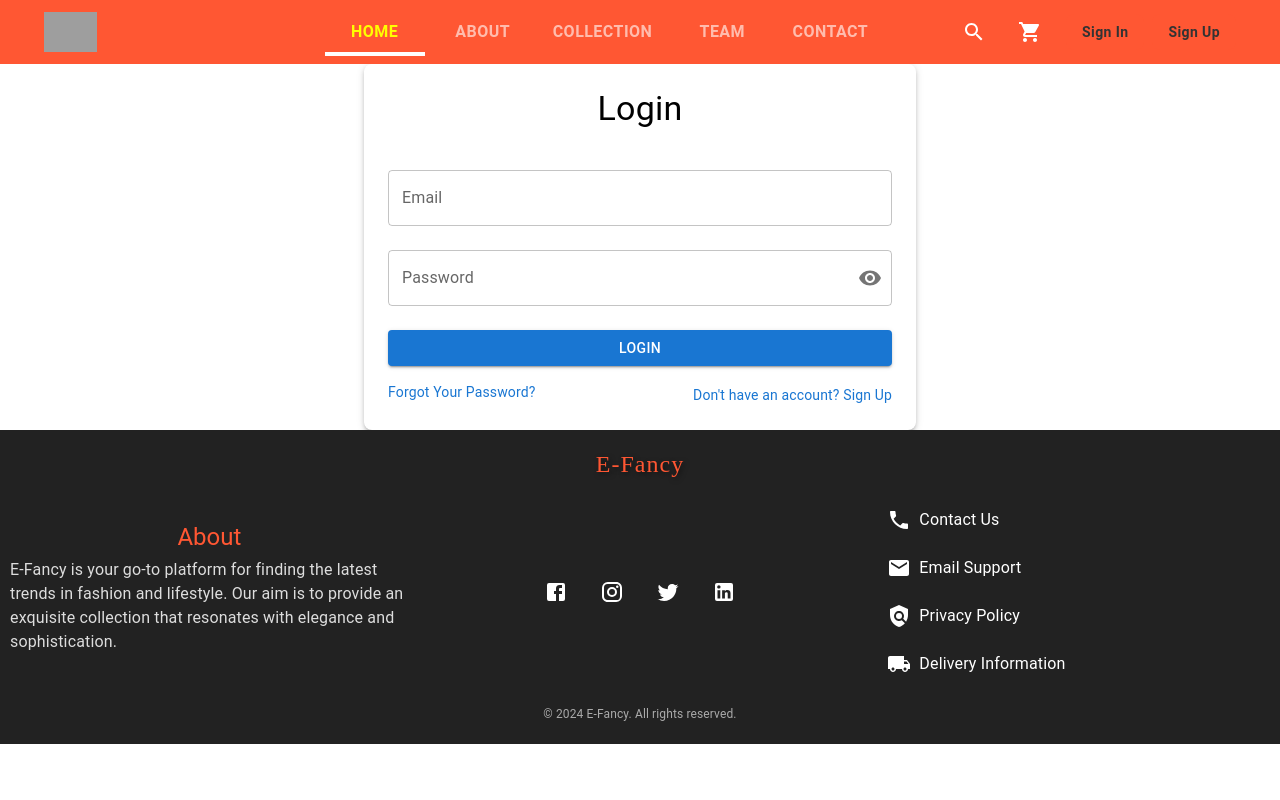
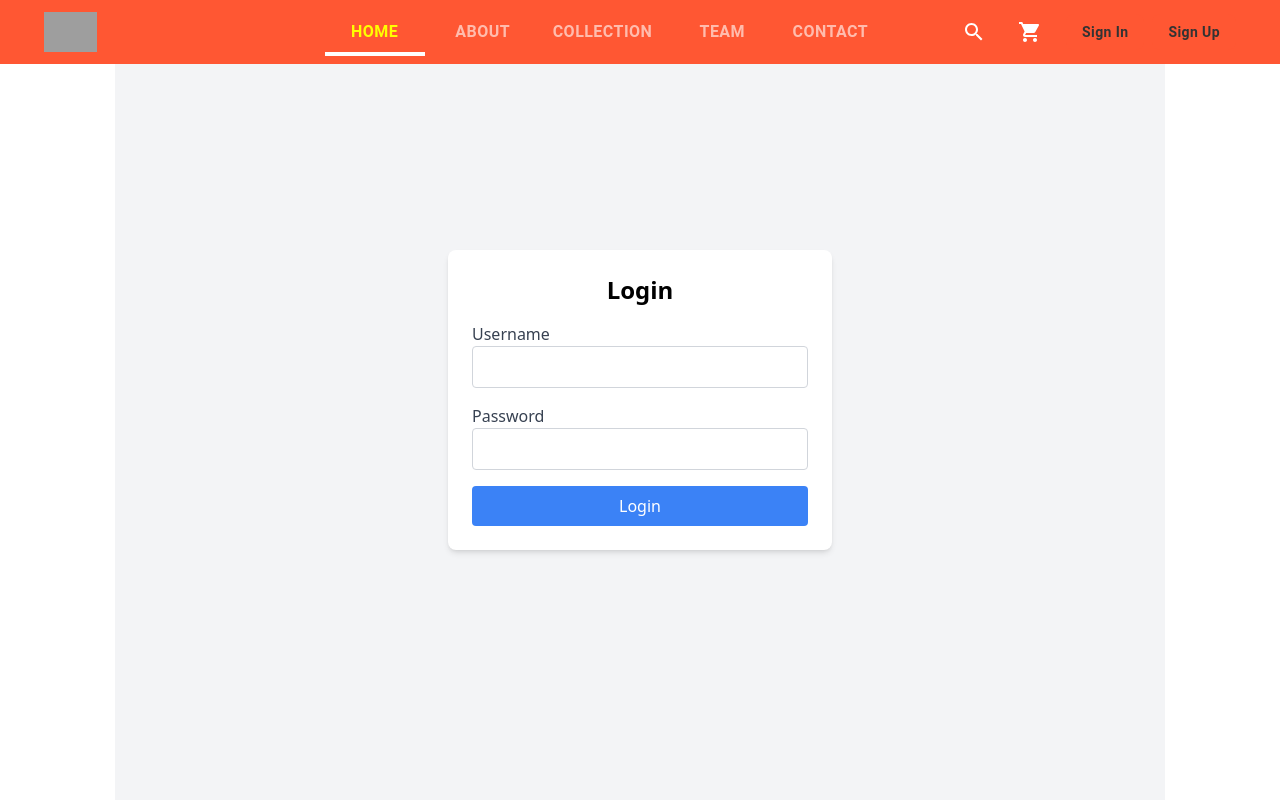
Before and after one commit to rahul20610105/frontende-fancy, a React (Vite) app: page /login in a window 1280 px wide. Shown: the top 800 px of the page. Built offline with nearby package versions, Linux system fonts and the light colour scheme; grey boxes are pictures that could not be loaded.

Commit message:
SIGNUP AND LOGIN Updated

```diff
--- a/package.json
+++ b/package.json
@@ -18,6 +18,7 @@
     "@mui/icons-material": "^6.1.0",
     "@mui/material": "^6.1.0",
     "axios": "^1.7.7",
+    "jwt-decode": "^4.0.0",
     "react": "^18.3.1",
     "react-dom": "^18.3.1",
     "react-responsive-carousel": "^3.2.23",
--- a/src/pages/Login.jsx
+++ b/src/pages/Login.jsx
@@ -1,116 +1,78 @@
 import React, { useState } from 'react';
-import { Container, TextField, Button, Typography, Box, Link, IconButton, InputAdornment } from '@mui/material';
-import { Visibility, VisibilityOff } from '@mui/icons-material';
-import { Link as RouterLink, useNavigate } from 'react-router-dom';
 import axios from 'axios';
-import { useAuth } from '../context/AuthContext'; // Adjust the import path to your AuthContext
-import { jwtDecode } from 'jwt-decode'; // Correct import for jwtDecode
+import { useNavigate } from 'react-router-dom'; // Import useNavigate
 
 const Login = () => {
-  const [email, setEmail] = useState('');
+    const [username, setUsername] = useState('');
     const [password, setPassword] = useState('');
-  const [showPassword, setShowPassword] = useState(false);
     const [error, setError] = useState('');
-  const navigate = useNavigate();
-  const { login } = useAuth(); // Use the login method from AuthContext
+    const [success, setSuccess] = useState('');
+    const navigate = useNavigate(); // Initialize useNavigate
 
-  const handleLogin = async (e) => {
+    const handleSubmit = async (e) => {
         e.preventDefault();
+        setError('');
+        setSuccess('');
+
         try {
-      const response = await axios.post('https://backende-fancy.onrender.com/api/user/login', { email, password });
-      if (response.data.success) {
-        console.log('Login successful');
-        login(response.data.token); // Call the login function from context
-        setError('');
+            const response = await axios.post('http://localhost:8080/api/user/login', {
+                username,
+                password
+            });
 
-        // Check if the user is an admin based on the decoded token
-        const decoded = jwtDecode(response.data.token);
-        if (decoded.isAdmin) {
-          navigate('/admin'); // Navigate to the admin page for admins
+            if (response.data.token) {
+                // Save the token in local storage or cookies as needed
+                localStorage.setItem('token', response.data.token);
+                setSuccess('Login successful! Redirecting...');
+
+                // Redirect to the home page
+                navigate('/'); // Navigate to the home page
+            }
+        } catch (error) {
+            if (error.response && error.response.data) {
+                setError(error.response.data.message || 'Login failed!');
             } else {
-          navigate('/'); // Redirect to the homepage for regular users
+                setError('An unexpected error occurred.');
             }
-      } else {
-        setError(response.data.message);
-      }
-    } catch (err) {
-      console.error('Error during login:', err);
-      setError('Error occurred. Please try again.');
         }
     };
 
-  const handleClickShowPassword = () => {
-    setShowPassword((prev) => !prev);
-  };
-
     return (
-    <Container maxWidth="sm" sx={{ marginTop: 8 }}>
-      <Box
-        sx={{
-          display: 'flex',
-          flexDirection: 'column',
-          alignItems: 'center',
-          padding: 3,
-          boxShadow: 3,
-          borderRadius: 2,
-        }}
-      >
-        <Typography variant="h4" sx={{ mb: 3 }}>
-          Login
-        </Typography>
-        <form onSubmit={handleLogin}>
-          <TextField
-            label="Email"
-            variant="outlined"
-            fullWidth
-            margin="normal"
-            value={email}
-            onChange={(e) => setEmail(e.target.value)}
+        <div className="flex items-center justify-center min-h-screen bg-gray-100">
+            <div className="bg-white p-6 rounded-lg shadow-md w-96">
+                <h2 className="text-2xl font-semibold text-center">Login</h2>
+                {error && <p className="text-red-500 text-sm mt-2">{error}</p>}
+                {success && <p className="text-green-500 text-sm mt-2">{success}</p>}
+                <form onSubmit={handleSubmit} className="mt-4">
+                    <div className="mb-4">
+                        <label className="block text-gray-700">Username</label>
+                        <input
+                            type="text"
+                            value={username}
+                            onChange={(e) => setUsername(e.target.value)}
+                            required
+                            className="w-full p-2 border border-gray-300 rounded"
                         />
-          <TextField
-            label="Password"
-            type={showPassword ? 'text' : 'password'}
-            variant="outlined"
-            fullWidth
-            margin="normal"
+                    </div>
+                    <div className="mb-4">
+                        <label className="block text-gray-700">Password</label>
+                        <input
+                            type="password"
                             value={password}
                             onChange={(e) => setPassword(e.target.value)}
-            InputProps={{
-              endAdornment: (
-                <InputAdornment position="end">
-                  <IconButton
-                    onClick={handleClickShowPassword}
-                    edge="end"
-                    aria-label="toggle password visibility"
+                            required
+                            className="w-full p-2 border border-gray-300 rounded"
+                        />
+                    </div>
+                    <button
+                        type="submit"
+                        className="w-full p-2 bg-blue-500 text-white rounded hover:bg-blue-600"
                     >
-                    {showPassword ? <VisibilityOff /> : <Visibility />}
-                  </IconButton>
-                </InputAdornment>
-              ),
-            }}
-          />
-          {error && (
-            <Typography color="error" variant="body2" sx={{ mt: 1 }}>
-              {error}
-            </Typography>
-          )}
-          <Button type="submit" variant="contained" color="primary" fullWidth sx={{ mt: 2 }}>
                         Login
-          </Button>
+                    </button>
                 </form>
-
-        <Box sx={{ display: 'flex', justifyContent: 'space-between', width: '100%', mt: 2 }}>
-          <Link href="#" variant="body2" underline="hover">
-            Forgot Your Password?
-          </Link>
-          <RouterLink to="/signup" style={{ textDecoration: 'none' }}>
-            <Link variant="body2" underline="hover">
-              Don't have an account? Sign Up
-            </Link>
-          </RouterLink>
-        </Box>
-      </Box>
-    </Container>
+            </div>
+        </div>
     );
 };
 
--- a/src/pages/SignUp.jsx
+++ b/src/pages/SignUp.jsx
@@ -1,73 +1,111 @@
+// Signup.jsx
 import React, { useState } from 'react';
-import { Container, TextField, Button, Typography, Box, Link, IconButton, Checkbox, FormControlLabel } from '@mui/material';
-import { Link as RouterLink, useNavigate } from 'react-router-dom';
 import axios from 'axios';
-import Visibility from '@mui/icons-material/Visibility';
-import VisibilityOff from '@mui/icons-material/VisibilityOff';
 
-const SignUp = () => {
+const Signup = () => {
+    const [name, setName] = useState('');
     const [username, setUsername] = useState('');
-  const [name, setName] = useState('');
+    const [email, setEmail] = useState('');
     const [password, setPassword] = useState('');
-  const [email, setEmail] = useState('');
-  const [isAdmin, setIsAdmin] = useState(false);  // Checkbox for admin status
-  const [adminKey, setAdminKey] = useState('');   // Extra field for admin verification
+    const [confirmPassword, setConfirmPassword] = useState('');
     const [error, setError] = useState('');
-  const [showPassword, setShowPassword] = useState(false);
-  const navigate = useNavigate();
+    const [success, setSuccess] = useState('');
 
-  const handleSignUp = async (e) => {
+    const handleSubmit = async (e) => {
         e.preventDefault();
+        setError('');
+        setSuccess('');
+
         try {
-      const response = await axios.post('https://backende-fancy.onrender.com/api/user/register', {
+            const response = await axios.post('http://localhost:8080/api/user/register', {
+                name,
                 username,
-        name,
                 email,
                 password,
-        isAdmin,        // Send admin status to backend
-        adminKey        // Send admin key for verification
+                confirmPassword
             });
 
             if (response.data.success) {
-        navigate('/login');
+                setSuccess('Account created successfully!');
+                // Optionally redirect to login or home page
+                // navigate('/login'); // Uncomment if you use react-router
+            }
+        } catch (error) {
+            if (error.response && error.response.data) {
+                setError(error.response.data.message || 'Signup failed!');
             } else {
-        setError(response.data.message);
+                setError('An unexpected error occurred.');
             }
-    } catch (err) {
-      console.error("Error during signup:", err);
-      setError("An error occurred. Please try again.");
         }
     };
 
     return (
-    <Container maxWidth="sm" sx={{ marginTop: 8 }}>
-      <Box sx={{ display: 'flex', flexDirection: 'column', alignItems: 'center', padding: 3, boxShadow: 3, borderRadius: 2 }}>
-        <Typography variant="h4" sx={{ mb: 3 }}>Sign Up</Typography>
-        <form onSubmit={handleSignUp}>
-          <TextField label="Name" variant="outlined" fullWidth margin="normal" value={name} onChange={(e) => setName(e.target.value)} />
-          <TextField label="Email" variant="outlined" fullWidth margin="normal" value={email} onChange={(e) => setEmail(e.target.value)} />
-          <TextField label="Username" variant="outlined" fullWidth margin="normal" value={username} onChange={(e) => setUsername(e.target.value)} />
-          <TextField label="Password" type={showPassword ? 'text' : 'password'} variant="outlined" fullWidth margin="normal" value={password} onChange={(e) => setPassword(e.target.value)} InputProps={{
-            endAdornment: (
-              <IconButton onClick={() => setShowPassword(!showPassword)} edge="end" aria-label="toggle password visibility">
-                {showPassword ? <VisibilityOff /> : <Visibility />}
-              </IconButton>
-            ),
-          }} />
-          {/* Checkbox for admin registration */}
-          <FormControlLabel control={<Checkbox checked={isAdmin} onChange={(e) => setIsAdmin(e.target.checked)} />} label="Register as Admin" />
-          {isAdmin && (
-            <TextField label="Admin Key" variant="outlined" fullWidth margin="normal" value={adminKey} onChange={(e) => setAdminKey(e.target.value)} />
-          )}
-          {error && <Typography color="error" variant="body2" sx={{ mt: 1 }}>{error}</Typography>}
-          <Button type="submit" variant="contained" color="primary" fullWidth sx={{ mt: 2 }}>Sign Up</Button>
+        <div className="flex items-center justify-center min-h-screen bg-gray-100">
+            <div className="bg-white p-6 rounded-lg shadow-md w-96">
+                <h2 className="text-2xl font-semibold text-center">Sign Up</h2>
+                {error && <p className="text-red-500 text-sm mt-2">{error}</p>}
+                {success && <p className="text-green-500 text-sm mt-2">{success}</p>}
+                <form onSubmit={handleSubmit} className="mt-4">
+                    <div className="mb-4">
+                        <label className="block text-gray-700">Name</label>
+                        <input
+                            type="text"
+                            value={name}
+                            onChange={(e) => setName(e.target.value)}
+                            required
+                            className="w-full p-2 border border-gray-300 rounded"
+                        />
+                    </div>
+                    <div className="mb-4">
+                        <label className="block text-gray-700">Username</label>
+                        <input
+                            type="text"
+                            value={username}
+                            onChange={(e) => setUsername(e.target.value)}
+                            required
+                            className="w-full p-2 border border-gray-300 rounded"
+                        />
+                    </div>
+                    <div className="mb-4">
+                        <label className="block text-gray-700">Email</label>
+                        <input
+                            type="email"
+                            value={email}
+                            onChange={(e) => setEmail(e.target.value)}
+                            required
+                            className="w-full p-2 border border-gray-300 rounded"
+                        />
+                    </div>
+                    <div className="mb-4">
+                        <label className="block text-gray-700">Password</label>
+                        <input
+                            type="password"
+                            value={password}
+                            onChange={(e) => setPassword(e.target.value)}
+                            required
+                            className="w-full p-2 border border-gray-300 rounded"
+                        />
+                    </div>
+                    <div className="mb-4">
+                        <label className="block text-gray-700">Confirm Password</label>
+                        <input
+                            type="password"
+                            value={confirmPassword}
+                            onChange={(e) => setConfirmPassword(e.target.value)}
+                            required
+                            className="w-full p-2 border border-gray-300 rounded"
+                        />
+                    </div>
+                    <button
+                        type="submit"
+                        className="w-full p-2 bg-blue-500 text-white rounded hover:bg-blue-600"
+                    >
+                        Sign Up
+                    </button>
                 </form>
-        <Box sx={{ mt: 2 }}>
-          <Link component={RouterLink} to="/login" variant="body2" underline="hover" style={{ textDecoration: 'none' }}>Already have an account? Login</Link>
-        </Box>
-      </Box>
-    </Container>
+            </div>
+        </div>
     );
 };
 
-export default SignUp;
+export default Signup;
```
Also changed, not shown: 1 other file (tests, documents, lock files or other folders). Lines whose indentation alone changed are shown as unchanged.
